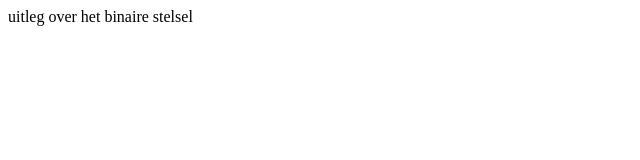
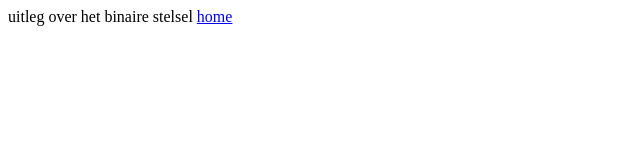
Before and after one commit to iMTB24/Informatica, a plain HTML site: page binairstelsel.html in a window 1280 px wide. Shown: the full height of the page, 0-640 px from the left. Drawn offline with Linux system fonts and the light colour scheme.

Commit message:
Update binairstelsel.html

```diff
--- a/binairstelsel.html
+++ b/binairstelsel.html
@@ -6,6 +6,6 @@
       </head>
       <body>
         uitleg over het binaire stelsel
-        <a href="index.html>home<a/> <!--link terug naar de hompage-->
+        <a href="index.html">home<a/> <!--link terug naar de hompage-->
       </body>
 </html>
```
